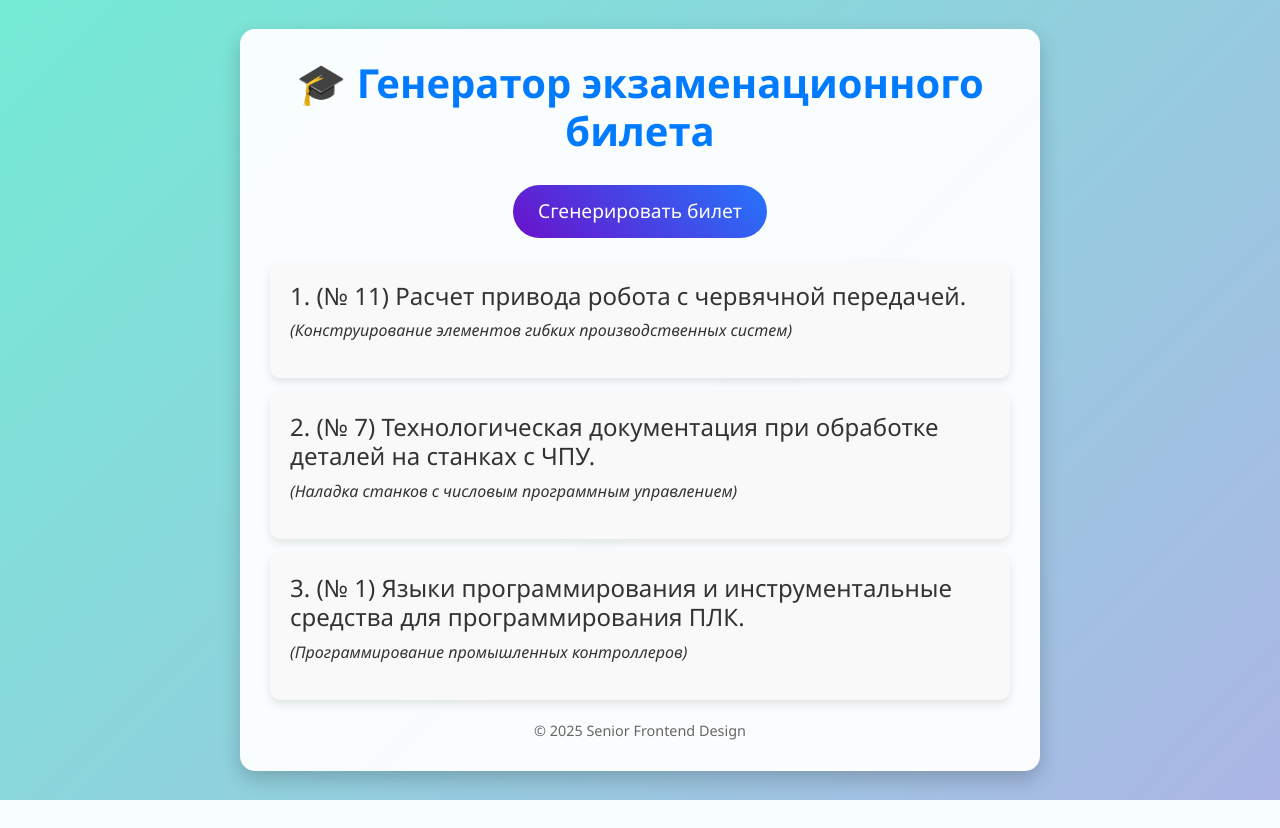
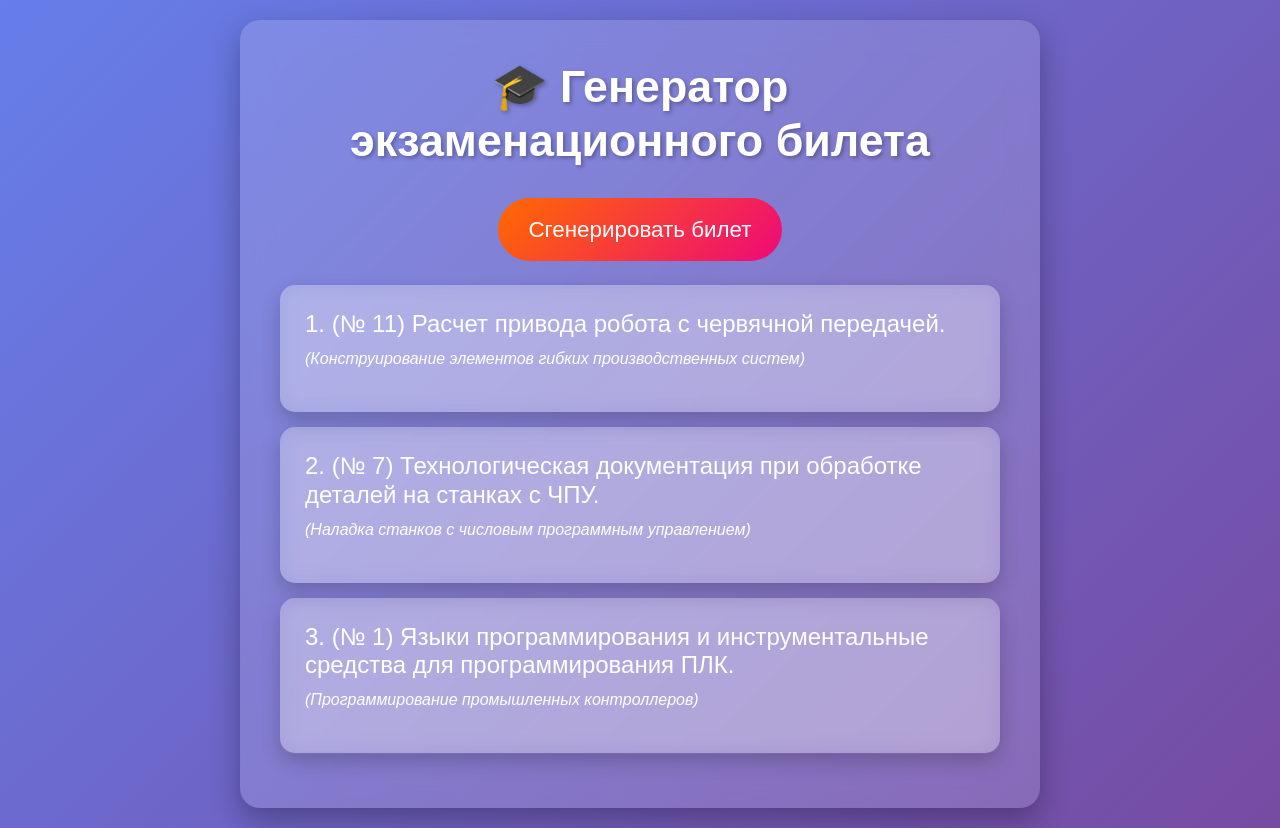
Before and after one commit to ivtikss/exam, a Flask app: page / in a window 1280 px wide. Before the commit the page ends 800 px from the top, so only its background shows below. Run offline with Flask 3, Linux system fonts and the light colour scheme.

Commit message:
Update index.html

```diff
--- a/templates/index.html
+++ b/templates/index.html
@@ -2,69 +2,68 @@
 <html lang="ru">
 <head>
     <meta charset="UTF-8">
-    <title>Генератор экзаменационного билета</title>
+    <title>Генерация экзаменационного билета</title>
     <link href="https://cdn.jsdelivr.net/npm/bootstrap@5.3.0/dist/css/bootstrap.min.css" rel="stylesheet">
     <style>
         body {
-            background: linear-gradient(135deg, #74ebd5 0%, #ACB6E5 100%);
+            background: linear-gradient(135deg, #667eea, #764ba2);
             min-height: 100vh;
             display: flex;
             align-items: center;
             justify-content: center;
-            font-family: 'Segoe UI', Tahoma, Geneva, Verdana, sans-serif;
-            color: #333;
+            font-family: 'Poppins', sans-serif;
+            color: #fff;
+            padding: 20px;
         }
         .container {
-            background: rgba(255, 255, 255, 0.95);
-            padding: 30px;
-            border-radius: 15px;
-            box-shadow: 0 8px 20px rgba(0, 0, 0, 0.2);
+            background: rgba(255, 255, 255, 0.15);
+            backdrop-filter: blur(15px);
+            padding: 40px;
+            border-radius: 20px;
+            box-shadow: 0 12px 30px rgba(0, 0, 0, 0.3);
             max-width: 800px;
             width: 100%;
-            animation: fadeIn 1s ease-out;
+            animation: fadeIn 0.6s ease-out;
         }
         h1 {
-            font-size: 2.5rem;
-            font-weight: bold;
+            font-size: 2.8rem;
+            font-weight: 700;
             text-align: center;
             margin-bottom: 30px;
-            color: #007BFF;
+            color: #ffffff;
+            text-shadow: 2px 2px 4px rgba(0,0,0,0.3);
         }
         .question-card {
-            background: #f9f9f9;
-            padding: 20px;
+            background: rgba(255, 255, 255, 0.25);
+            backdrop-filter: blur(10px);
+            padding: 25px;
             margin-bottom: 15px;
-            border-radius: 10px;
-            box-shadow: 0 4px 10px rgba(0,0,0,0.1);
+            border-radius: 15px;
+            box-shadow: 0 8px 20px rgba(0,0,0,0.2);
             transform: scale(1);
             transition: transform 0.3s ease, box-shadow 0.3s ease;
         }
         .question-card:hover {
-            transform: scale(1.03);
-            box-shadow: 0 8px 20px rgba(0,0,0,0.2);
+            transform: scale(1.05);
+            box-shadow: 0 12px 30px rgba(0,0,0,0.3);
         }
         .btn-custom {
-            background: linear-gradient(45deg, #6a11cb, #2575fc);
+            background: linear-gradient(135deg, #ff6a00, #ee0979);
             color: white;
-            padding: 12px 25px;
-            font-size: 1.2rem;
+            padding: 15px 30px;
+            font-size: 1.4rem;
             border-radius: 50px;
             border: none;
-            transition: background 0.4s ease, transform 0.3s ease;
+            transition: background 0.3s ease, transform 0.3s ease;
+            display: inline-block;
         }
         .btn-custom:hover {
-            background: linear-gradient(45deg, #2575fc, #6a11cb);
-            transform: scale(1.05);
+            background: linear-gradient(135deg, #ee0979, #ff6a00);
+            transform: scale(1.1);
         }
         @keyframes fadeIn {
             from { opacity: 0; transform: translateY(-20px); }
             to { opacity: 1; transform: translateY(0); }
-        }
-        footer {
-            text-align: center;
-            font-size: 0.9rem;
-            color: #666;
-            margin-top: 20px;
         }
     </style>
 </head>
@@ -91,16 +90,13 @@
             <p><em>({{ q3_discipline }})</em></p>
         </div>
         {% endif %}
-
-        <footer>© 2025 Senior Frontend Design</footer>
     </div>
 
-    <!-- Optional: Добавим плавное появление при загрузке -->
     <script>
         document.addEventListener('DOMContentLoaded', function() {
             const cards = document.querySelectorAll('.question-card');
             cards.forEach((card, index) => {
-                card.style.animation = `fadeIn 0.5s ease-out ${index * 0.2}s both`;
+                card.style.animation = `fadeIn 0.4s ease-out ${index * 0.1}s both`;
             });
         });
     </script>
```
